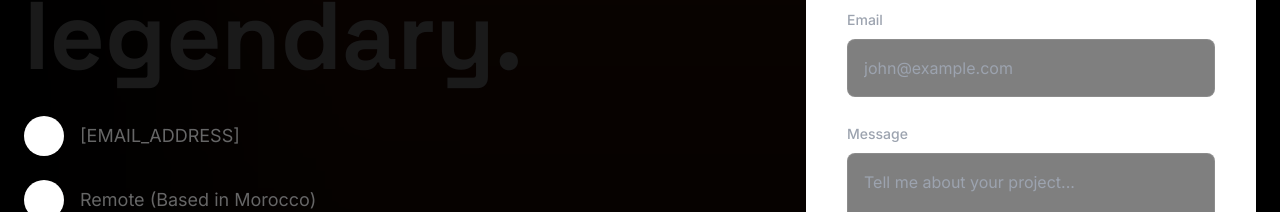
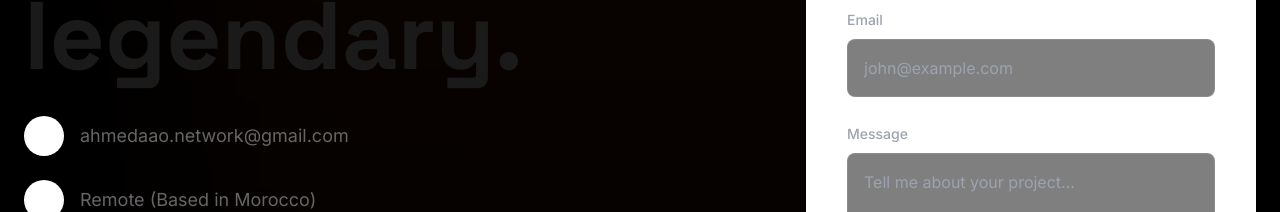
Before and after one commit to themeddev/precision-soul-portfolio, a React (Vite) app: page / in a window 1280 px wide. Shown: the part 5888-6100 px from the top of the page. Built offline with nearby package versions, Linux system fonts and the light colour scheme.

Commit message:
import cv and fix data

```diff
--- a/data/profile.json
+++ b/data/profile.json
@@ -50,6 +50,6 @@
     "fr": "Télétravail (Basé au Maroc)",
     "de": "Remote (Mit Sitz in Marokko)"
   },
-  "email": "[EMAIL_ADDRESS]",
-  "cvUrl": "/cv/yool-edu-it-cv.pdf"
+  "email": "ahmedaao.network@gmail.com",
+  "cvUrl": "/public/cv/ahmed-ait-ali-oubrahim.pdf"
 }
--- a/index.html
+++ b/index.html
@@ -3,7 +3,7 @@
   <head>
     <meta charset="UTF-8" />
     <meta name="viewport" content="width=device-width, initial-scale=1.0" />
-    <title>Alex Dev | Full-Stack Developer</title>
+    <title>AHMED AIT ALI OUBRAHIM | Laravel & Full-Stack Developer</title>
     <script src="https://cdn.tailwindcss.com"></script>
     <script>
       tailwind.config = {
```
Also changed, not shown: 1 other file (tests, documents, lock files or other folders).
